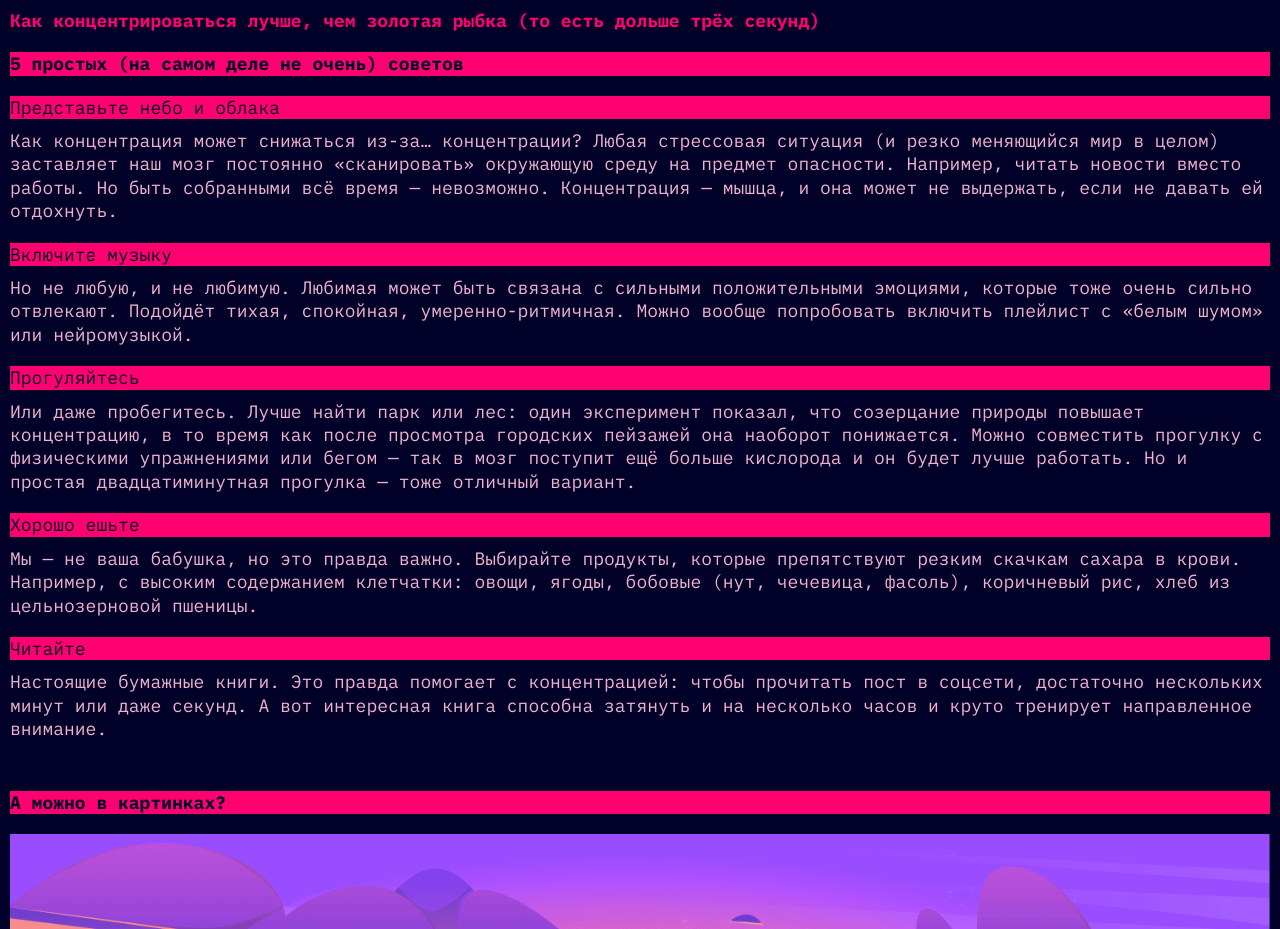
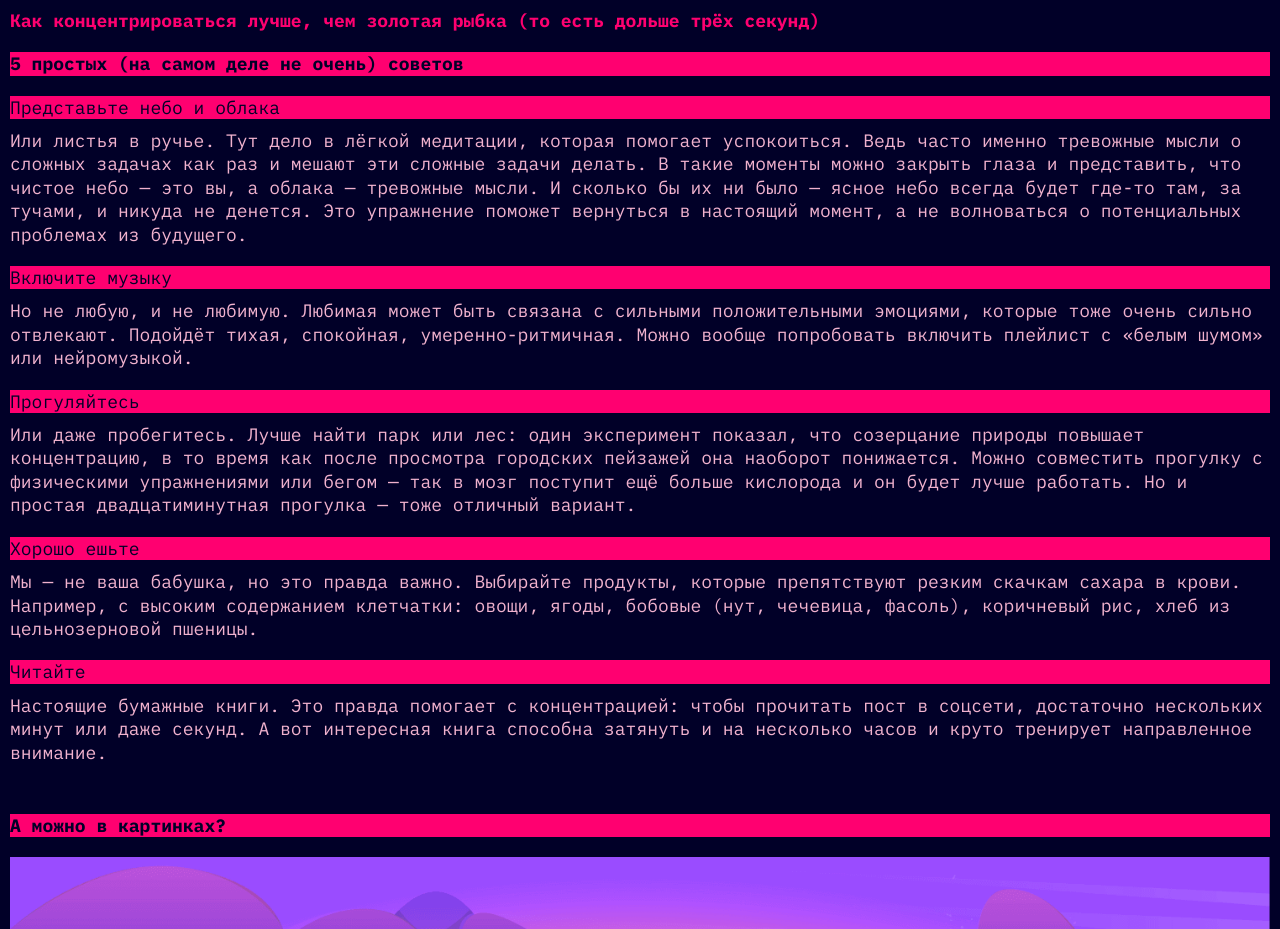
Before and after one commit to 3Zenyl3/slozhno-sosredotochitsya-ad, a plain HTML site: page index.html in a window 1280 px wide. Shown: the part 1740-2669 px from the top of the page. Drawn offline with Linux system fonts and the light colour scheme.

Commit message:
Победить автотесты 4

```diff
--- a/index.html
+++ b/index.html
@@ -119,12 +119,11 @@
         <h3 class="title-title-in-main">5 простых (на самом деле не очень) советов</h3>
         <h3 class="new-title">Представьте небо и облака</h3>
         <p class="p-in-main p-to-right">
-          Как концентрация может снижаться из-за… концентрации? Любая стрессовая ситуация (и резко меняющийся мир в целом)
-          заставляет наш мозг постоянно «сканировать» окружающую среду на предмет опасности. Например, читать новости
-          вместо
-          работы. Но быть собранными всё время — невозможно. Концентрация — мышца, и она может не выдержать, если не
-          давать
-          ей отдохнуть.
+          Или листья в ручье. Тут дело в лёгкой медитации, которая помогает успокоиться. Ведь часто именно тревожные
+          мысли о сложных задачах как раз и мешают эти сложные задачи делать. В такие моменты можно закрыть глаза и
+          представить, что чистое небо — это вы, а облака — тревожные мысли. И сколько бы их ни было — ясное небо всегда
+          будет где-то там, за тучами, и никуда не денется. Это упражнение поможет вернуться в настоящий момент, а не
+          волноваться о потенциальных проблемах из будущего.
         </p>
         <h3 class="new-title">Включите музыку</h3>
         <p class="p-in-main p-to-right">
@@ -137,7 +136,8 @@
           Или даже пробегитесь. Лучше найти парк или лес: один эксперимент показал, что созерцание природы повышает
           концентрацию, в то время как после просмотра городских пейзажей она наоборот понижается. Можно совместить
           прогулку
-          с физическими упражнениями или бегом — так в мозг поступит ещё больше кислорода и он будет лучше работать. Но и
+          с физическими упражнениями или бегом — так в мозг поступит ещё больше кислорода и он будет лучше работать. Но
+          и
           простая двадцатиминутная прогулка — тоже отличный вариант.
         </p>
         <h3 class="new-title">Хорошо ешьте</h3>
--- a/styles/style.css
+++ b/styles/style.css
@@ -245,7 +245,7 @@ footer {
 
   .title-in-main {
     grid-column: 1;
-    margin: 0;
+    margin-top: 10px;
   }
 
   .title-title-in-main,
```
